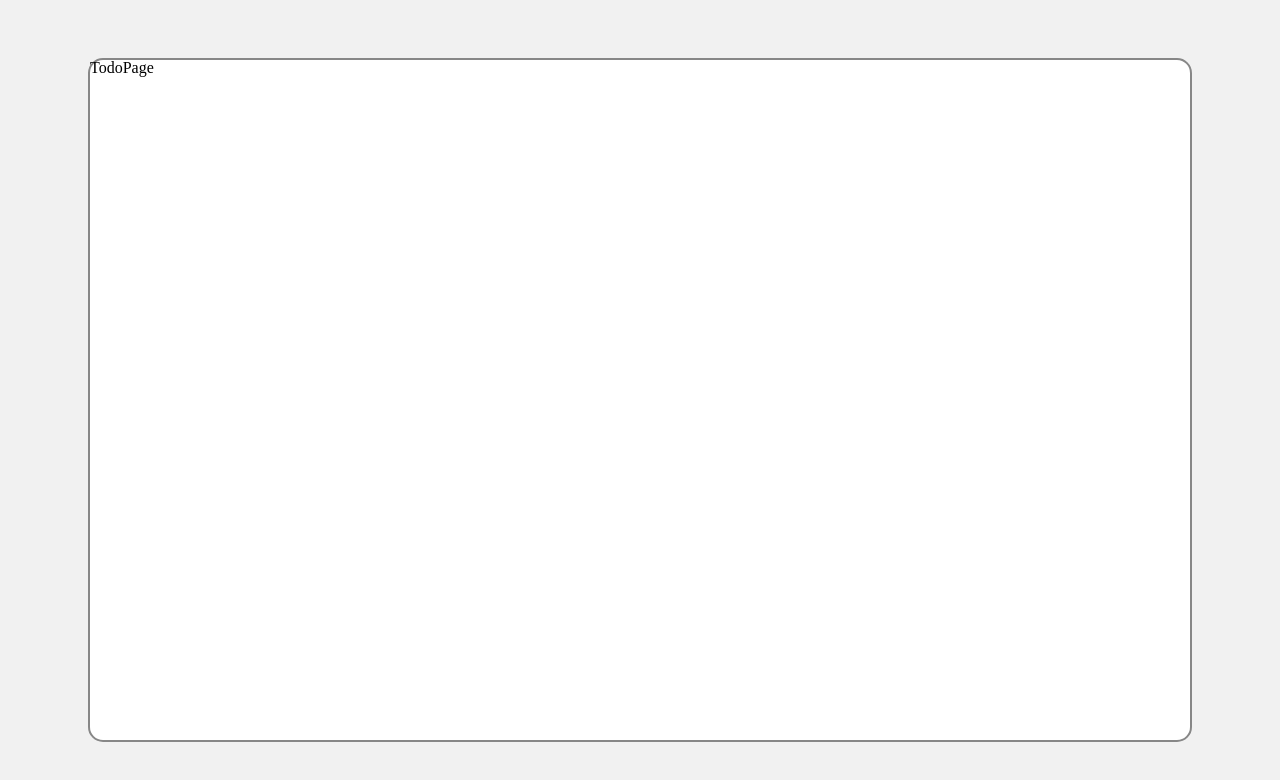
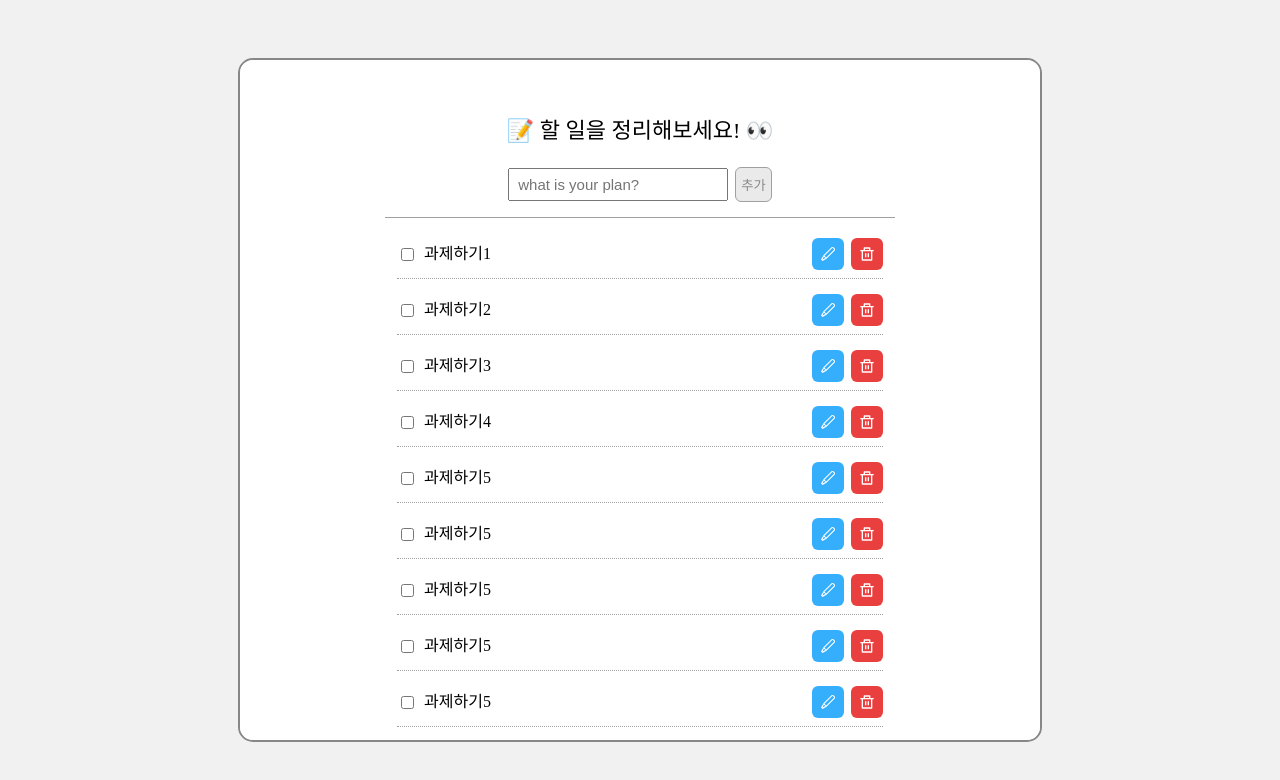
Before and after one commit to Jeong-jj/wanted-pre-onboarding-frontend, a React (Create React App) app: page /todo in a window 1280 px wide. Shown: the top 780 px of the page. Built offline with nearby package versions, Linux system fonts and the light colour scheme.

Commit message:
design: create TodoPage UI

```diff
--- /dev/null
+++ b/src/components/Todos/EditDeleteButtons/EditDeleteButtons.jsx
@@ -0,0 +1,19 @@
+import React from "react";
+
+import { RiDeleteBinLine } from "react-icons/ri";
+import { VscEdit } from "react-icons/vsc";
+
+import * as S from "./styles";
+
+export const EditDeleteButtons = () => {
+  return (
+    <S.ButtonContainer>
+      <S.EditButton type="button" data-testid="modify-button">
+        <VscEdit size={16} />
+      </S.EditButton>
+      <S.DeleteButton type="button" data-testid="delete-button">
+        <RiDeleteBinLine size={16} />
+      </S.DeleteButton>
+    </S.ButtonContainer>
+  );
+};
--- /dev/null
+++ b/src/components/Todos/EditDeleteButtons/styles.js
@@ -0,0 +1,25 @@
+import styled from "styled-components";
+
+export const ButtonContainer = styled.div`
+  display: flex;
+  margin-left: 6px;
+
+  button {
+    display: flex;
+    align-items: center;
+
+    padding: 8px;
+
+    border-radius: 6px;
+    color: #fff;
+  }
+`;
+
+export const EditButton = styled.button`
+  margin-right: 7px;
+  background-color: ${({ theme }) => theme.color.main2};
+`;
+
+export const DeleteButton = styled.button`
+  background-color: ${({ theme }) => theme.color.warning};
+`;
--- /dev/null
+++ b/src/components/Todos/TodoForm/TodoForm.jsx
@@ -0,0 +1,35 @@
+import React, { useEffect, useState } from "react";
+
+import { SubmitButton } from "components/common/SubmitButton/SubmitButton";
+import * as S from "./styles";
+
+export const TodoForm = () => {
+  const [isFilled, setIsFilled] = useState(false);
+  const [value, setValue] = useState("");
+
+  useEffect(() => {
+    if (value) {
+      setIsFilled(true);
+    } else {
+      setIsFilled(false);
+    }
+  }, [value, setIsFilled]);
+
+  const handleChange = (e) => {
+    setValue(e.target.value);
+  };
+
+  return (
+    <S.FormWrap>
+      <S.Input
+        data-testid="new-todo-input"
+        value={value}
+        placeholder="what is your plan?"
+        onChange={handleChange}
+      />
+      <SubmitButton data-testid="new-todo-add-button" isEnabled={isFilled}>
+        추가
+      </SubmitButton>
+    </S.FormWrap>
+  );
+};
--- /dev/null
+++ b/src/components/Todos/TodoForm/styles.js
@@ -0,0 +1,22 @@
+import styled from "styled-components";
+
+export const FormWrap = styled.div`
+  display: flex;
+  align-items: center;
+  justify-content: center;
+
+  margin-bottom: 20px;
+  padding-bottom: 15px;
+  border-bottom: 1px solid ${({ theme }) => theme.disable.border};
+
+  button {
+    margin: 0;
+  }
+`;
+
+export const Input = styled.input`
+  width: 200px;
+  font-size: 15px;
+  padding: 6px 8px;
+  margin-right: 7px;
+`;
--- /dev/null
+++ b/src/components/Todos/TodoList/TodoList.jsx
@@ -0,0 +1,27 @@
+import React from "react";
+
+import data from "data/data.json";
+
+import { EditDeleteButtons } from "../EditDeleteButtons/EditDeleteButtons";
+import * as S from "./styles";
+
+export const TodoList = () => {
+  const todos = data.todos;
+
+  return (
+    <S.ListContainer>
+      {todos.map((data) => {
+        return (
+          <S.ListWrap key={data.id}>
+            <label>
+              <input type="checkbox" checked={data.isCompleted} />
+              <span>{data.todo}</span>
+            </label>
+
+            <EditDeleteButtons />
+          </S.ListWrap>
+        );
+      })}
+    </S.ListContainer>
+  );
+};
--- /dev/null
+++ b/src/components/Todos/TodoList/styles.js
@@ -0,0 +1,27 @@
+import styled from "styled-components";
+
+export const ListContainer = styled.ul`
+  margin: 0 12px;
+`;
+
+export const ListWrap = styled.li`
+  display: flex;
+  align-items: center;
+  justify-content: space-between;
+
+  padding-bottom: 8px;
+  margin-bottom: 15px;
+  border-bottom: 1px dotted ${({ theme }) => theme.disable.border};
+
+  font-size: 16px;
+
+  label {
+    display: flex;
+    align-items: center;
+  }
+
+  span {
+    margin: 0 7px;
+    word-break: break-all;
+  }
+`;
--- a/src/components/common/LinkContainer/styles.js
+++ b/src/components/common/LinkContainer/styles.js
@@ -13,7 +13,7 @@ export const LinkWrap = styled.div`
 `;
 
 export const ToHome = styled.div`
-  margin-top: 16px;
+  margin-top: 28px;
   font-size: 15px;
   font-weight: bold;
 `;
--- /dev/null
+++ b/src/data/data.json
@@ -0,0 +1,178 @@
+{
+  "todos": [
+    {
+      "id": 0,
+      "todo": "과제하기1",
+      "isCompleted": false,
+      "userId": 1
+    },
+    {
+      "id": 1,
+      "todo": "과제하기2",
+      "isCompleted": false,
+      "userId": 1
+    },
+    {
+      "id": 2,
+      "todo": "과제하기3",
+      "isCompleted": false,
+      "userId": 1
+    },
+    {
+      "id": 3,
+      "todo": "과제하기4",
+      "isCompleted": false,
+      "userId": 1
+    },
+    {
+      "id": 4,
+      "todo": "과제하기5",
+      "isCompleted": false,
+      "userId": 1
+    },
+    {
+      "id": 4,
+      "todo": "과제하기5",
+      "isCompleted": false,
+      "userId": 1
+    },
+    {
+      "id": 4,
+      "todo": "과제하기5",
+      "isCompleted": false,
+      "userId": 1
+    },
+    {
+      "id": 4,
+      "todo": "과제하기5",
+      "isCompleted": false,
+      "userId": 1
+    },
+    {
+      "id": 4,
+      "todo": "과제하기5",
+      "isCompleted": false,
+      "userId": 1
+    },
+    {
+      "id": 4,
+      "todo": "과제하기5",
+      "isCompleted": false,
+      "userId": 1
+    },
+    {
+      "id": 4,
+      "todo": "과제하기5",
+      "isCompleted": false,
+      "userId": 1
+    },
+    {
+      "id": 4,
+      "todo": "과제하기5",
+      "isCompleted": false,
+      "userId": 1
+    },
+    {
+      "id": 4,
+      "todo": "과제하기5",
+      "isCompleted": false,
+      "userId": 1
+    },
+    {
+      "id": 4,
+      "todo": "과제하기5",
+      "isCompleted": false,
+      "userId": 1
+    },
+    {
+      "id": 4,
+      "todo": "과제하기5",
+      "isCompleted": false,
+      "userId": 1
+    },
+    {
+      "id": 4,
+      "todo": "과제하기5",
+      "isCompleted": false,
+      "userId": 1
+    },
+    {
+      "id": 4,
+      "todo": "과제하기5",
+      "isCompleted": false,
+      "userId": 1
+    },
+    {
+      "id": 4,
+      "todo": "과제하기5",
+      "isCompleted": false,
+      "userId": 1
+    },
+    {
+      "id": 4,
+      "todo": "과제하기5",
+      "isCompleted": false,
+      "userId": 1
+    },
+    {
+      "id": 4,
+      "todo": "과제하기5",
+      "isCompleted": false,
+      "userId": 1
+    },
+    {
+      "id": 4,
+      "todo": "과제하기5",
+      "isCompleted": false,
+      "userId": 1
+    },
+    {
+      "id": 4,
+      "todo": "과제하기5",
+      "isCompleted": false,
+      "userId": 1
+    },
+    {
+      "id": 4,
+      "todo": "과제하기5",
+      "isCompleted": false,
+      "userId": 1
+    },
+    {
+      "id": 4,
+      "todo": "과제하기5",
+      "isCompleted": false,
+      "userId": 1
+    },
+    {
+      "id": 4,
+      "todo": "과제하기5",
+      "isCompleted": false,
+      "userId": 1
+    },
+    {
+      "id": 4,
+      "todo": "과제하기5",
+      "isCompleted": false,
+      "userId": 1
+    },
+    {
+      "id": 4,
+      "todo": "과제하기5",
+      "isCompleted": false,
+      "userId": 1
+    },
+    {
+      "id": 4,
+      "todo": "과제하기5",
+      "isCompleted": false,
+      "userId": 1
+    },
+    {
+      "id": 4,
+      "todo": "과제하기5",
+      "isCompleted": false,
+      "userId": 1
+    }
+  ]
+}
--- a/src/pages/TodoPage/TodoPage.jsx
+++ b/src/pages/TodoPage/TodoPage.jsx
@@ -1,5 +1,19 @@
 import React from "react";
 
+import { TodoForm } from "components/Todos/TodoForm/TodoForm";
+import { TodoList } from "components/Todos/TodoList/TodoList";
+
+import * as S from "./styles";
+
 export const TodoPage = () => {
-  return <div>TodoPage</div>;
+  return (
+    <S.PageContainer>
+      <S.Title>📝 할 일을 정리해보세요! 👀</S.Title>
+
+      <S.Todos>
+        <TodoForm />
+        <TodoList />
+      </S.Todos>
+    </S.PageContainer>
+  );
 };
--- /dev/null
+++ b/src/pages/TodoPage/styles.js
@@ -0,0 +1,22 @@
+import styled from "styled-components";
+
+export const PageContainer = styled.div`
+  display: flex;
+  flex-direction: column;
+  align-items: center;
+  justify-content: center;
+
+  margin: 50px 60px;
+`;
+
+export const Title = styled.h1`
+  padding: 10px 0 25px;
+  font-size: 22px;
+`;
+
+export const Todos = styled.div`
+  display: flex;
+  flex-direction: column;
+
+  width: 75%;
+`;
--- a/src/styles/GlobalStyles.js
+++ b/src/styles/GlobalStyles.js
@@ -34,11 +34,13 @@ const GlobalStyles = createGlobalStyle`
     height: 85%;
     max-height: 1000px;
     width: 90%;
-    max-width: 1100px;
+    max-width: 800px;
 
     background-color: #fff;
     border: 2px solid #878787;
     border-radius: 15px;
+
+    overflow-y: auto;
   }
 `;
 
--- a/src/styles/Theme.js
+++ b/src/styles/Theme.js
@@ -1,6 +1,7 @@
 const color = {
   main1: "#009dff",
   main2: "#35affc",
+  warning: "#ea3f3f",
 };
 
 const disable = {
```
